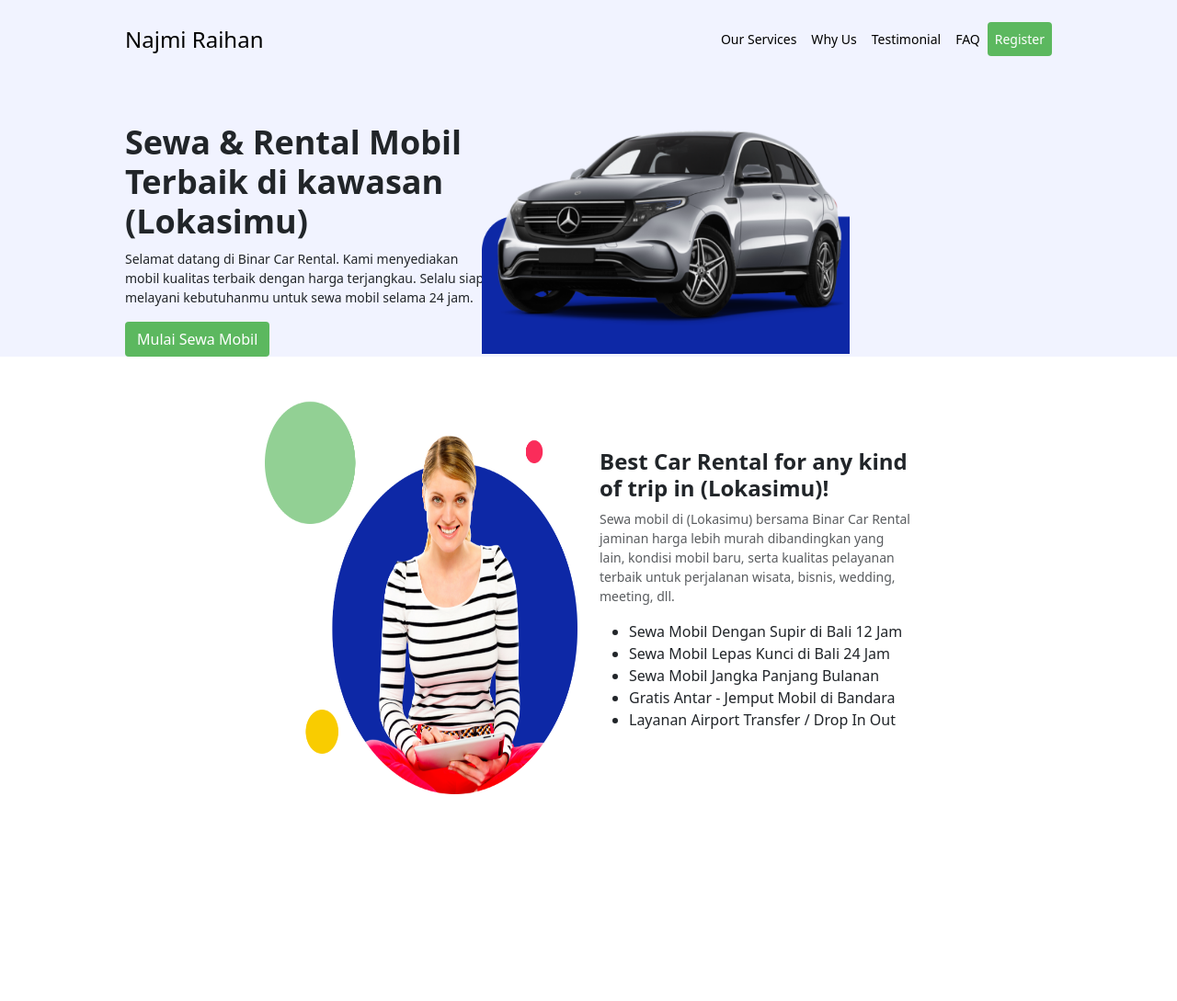
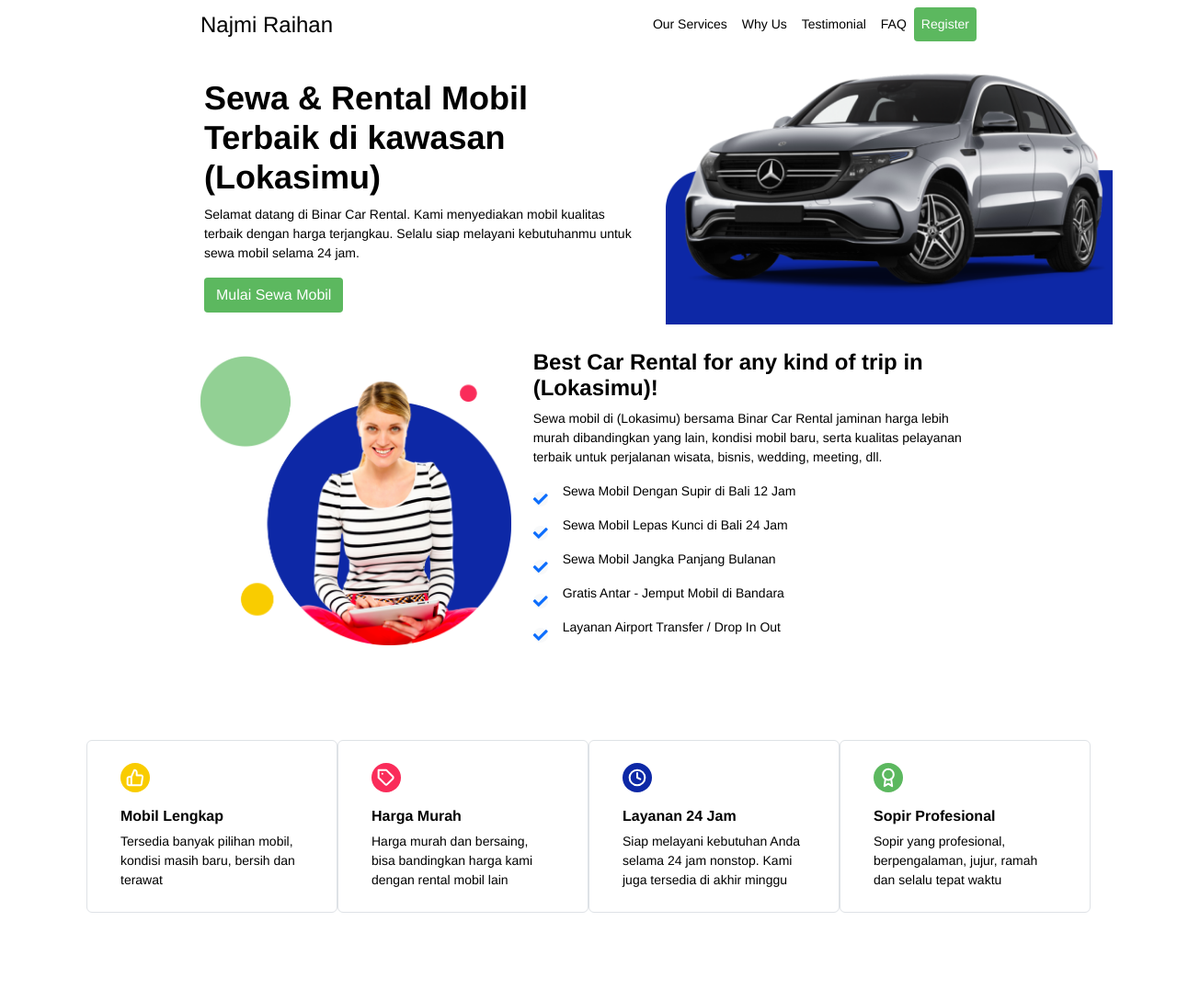
Before and after one commit to raihannajmi/24001183-km7-rai-website-ch1, a plain HTML site: page index.html in a window 1280 px wide. Shown: the whole page at 92% size. Before the commit the page ends 912 px from the top, so only its background shows below. Drawn offline with nearby package versions, Linux system fonts and the light colour scheme.

Commit message:
salah tadi

```diff
--- a/index.css
+++ b/index.css
@@ -1,3 +1,7 @@
+body {
+  font-family: Helvetica;
+  color: black;
+}
 .text-black {
   color: black;
 }
@@ -5,16 +9,22 @@
 .nav-link {
   color: black;
   font-size: 14px;
+  font-weight: 400;
 }
 
-.fb-1 {
+.font-description {
+  font-size: 14px;
+  font-weight: 300;
+}
+
+.custom-button {
+  color: white;
+  background-color: #5cb85f;
+}
+
+.display-7 {
   font-size: 36px;
   font-weight: 700;
-}
-
-.mw-768 {
-  width: 700px;
-  height: 400px;
 }
 
 .display-8 {
@@ -22,69 +32,41 @@
   font-weight: 700;
 }
 
-@media (min-width: 768px) {
-  .mw-768 {
-    width: 400px;
-    height: 250px;
+.px-md-hero {
+  padding-right: 0px;
 }
-  .px-10 {
-    padding-left: 10px;
-    padding-right: 10px;
+
+.font-why-us {
+  font-size: 16px;
+  font-weight: 700;
 }
+
+.col-12-section {
+  padding-left: 16px;
+  padding-right: 16px;
+  padding-top: 16px;
+  padding-bottom: 16px;
+}
+
+.col-12-image {
+  padding-left: 16px;
+  padding-right: 0px;
 }
 
 @media (min-width: 768px) {
-  .mw-md-450 {
-    width: 459px;
-    height: 428px;
-  }
-}
-
-.font-description {
-  font-size: 14px;
-  font-weight: 300;
-}
-
-.info-section {
-  width: 400px;
-}
-.container-fluid {
+  .navbar > .container {
+    margin-left: 136px;
+    margin-right: 136px;
     padding-left: 0px;
     padding-right: 0px;
   }
 
-.background-light-blue {
-  background-color: #f1f3ff;
-}
-
-.register {
-  color: white;
-  background-color: #5cb85f;
-}
-
-.px-10 {
-  padding-left: 136px;
-  padding-right: 136px;
-}
-
-.px-12 {
-  padding-left: 206px;
-  padding-right: 206px;
-}
-
-.py-12 {
-  padding-top: 206px;
-  padding-bottom: 206px;
-}
-
-.pl-10 {
+  .px-md-hero {
     padding-left: 136px;
   }
 
-.navbar-toggler .navbar-toggler-icon {
-  width: 24px;
-  height: 24px;
+  .container-services {
+    margin-left: 136px;
+    margin-right: 136px;
   }
-
-@media (max-width: 768px) {
 }
--- a/index.html
+++ b/index.html
@@ -10,32 +10,60 @@
       integrity="sha384-QWTKZyjpPEjISv5WaRU9OFeRpok6YctnYmDr5pNlyT2bRjXh0JMhjY6hW+ALEwIH"
       crossorigin="anonymous"
     />
+    <link
+      href="https://cdnjs.cloudflare.com/ajax/libs/font-awesome/5.10.0/css/all.min.css"
+      rel="stylesheet"
+    />
+    <link
+      href="https://cdn.jsdelivr.net/npm/bootstrap-icons@1.4.1/font/bootstrap-icons.css"
+      rel="stylesheet"
+    />
+    <script
+      src="https://cdn.jsdelivr.net/npm/bootstrap@5.3.3/dist/js/bootstrap.bundle.min.js"
+      integrity="sha384-YvpcrYf0tY3lHB60NNkmXc5s9fDVZLESaAA55NDzOxhy9GkcIdslK1eN7N6jIeHz"
+      crossorigin="anonymous"
+    ></script>
     <link rel="stylesheet" href="index.css" />
   </head>
   <body>
-    <div class="background-light-blue">
     <!-- Navbar -->
-      <nav
-        class="navbar navbar-expand-lg d-flex flex-row justify-content-between w-100 py-4 px-10"
-      >
-        <div class="container-fluid">
-          <div>
+    <div class="container">
+      <nav class="navbar navbar-expand-lg bg-white">
+        <div class="container">
+          <!-- Brand -->
           <a href="/" class="text-black text-decoration-none"
             ><span class="fs-4">Najmi Raihan</span></a
           >
-          </div>
+
+          <!-- Toggler -->
           <button
             class="navbar-toggler"
             type="button"
             data-bs-toggle="collapse"
-            data-bs-target="#navbarNav"
-            aria-controls="navbarNav"
+            data-bs-target="#navbarCollapse"
+            aria-controls="navbarCollapse"
             aria-expanded="false"
             aria-label="Toggle navigation"
           >
             <span class="navbar-toggler-icon"></span>
           </button>
-          <div class="collapse navbar-collapse" id="navbarNav">
+
+          <!-- Collapse -->
+          <div class="collapse navbar-collapse" id="navbarCollapse">
+            <!-- Toggler -->
+            <button
+              class="navbar-toggler"
+              type="button"
+              data-bs-toggle="collapse"
+              data-bs-target="#navbarCollapse"
+              aria-controls="navbarCollapse"
+              aria-expanded="false"
+              aria-label="Toggle navigation"
+            >
+              <i class="fe fe-x"></i>
+            </button>
+
+            <!-- Navigation -->
             <ul class="navbar-nav ms-auto">
               <li class="nav-items">
                 <a href="" class="nav-link">Our Services</a>
@@ -46,86 +74,190 @@
               </li>
               <li class="nav-items"><a href="" class="nav-link">FAQ</a></li>
               <li class="nav-items">
-                <a href="" class="nav-link register rounded-1">Register</a>
+                <a href="" class="nav-link custom-button rounded-1">Register</a>
               </li>
             </ul>
+
+            <!-- Button -->
           </div>
         </div>
       </nav>
 
-      <!-- Hero -->
-      <div class="mt-5 pl-10 row align-items-center">
-        <div class="info-section">
-          <div class="info-section">
-            <h1 class="fb-1">
+      <section class="pt-4 pt-md-3">
+        <div class="px-md-hero">
+          <div class="row align-items-center">
+            <div class="col-12 col-12-section col-md-6 order-md-1">
+              <!-- Heading -->
+              <h1 class="display-7 text-md-start">
                 Sewa & Rental Mobil Terbaik di kawasan (Lokasimu)
               </h1>
-            <p class="font-description">
+
+              <!-- Text -->
+              <p class="lead text-md-start font-description mb-6 mb-lg-8">
                 Selamat datang di Binar Car Rental. Kami menyediakan mobil
                 kualitas terbaik dengan harga terjangkau. Selalu siap melayani
                 kebutuhanmu untuk sewa mobil selama 24 jam.
               </p>
-          </div>
-          <div>
-            <button class="btn register rounded-1">Mulai Sewa Mobil</button>
+
+              <!-- Buttons -->
+              <div class="text-md-start">
+                <button class="btn custom-button rounded-1">
+                  Mulai Sewa Mobil
+                </button>
               </div>
             </div>
-        <div class="col-12 col-md-5 col-lg-6 order-md-2 px-0">
+            <div class="col-12 col-12-image col-md-6 order-md-2">
+              <!-- Image -->
               <img
                 src="public/assets/images/img_car.png"
-            alt="mobil"
-            class="mw-768 mb-6"
+                class="img-fluid mw-md-150 mw-lg-130 mb-6 mb-md-0"
+                alt="..."
               />
             </div>
           </div>
+          <!-- / .row -->
         </div>
+        <!-- / .container -->
+      </section>
 
       <!-- Our Service -->
-    <div class="container">
-      <div class="row align-items-center px-12 py-5">
-        <div class="col-12 col-md-5 col-lg-6 order-md-1">
+
+      <section class="services pt-4 pt-md-11">
+        <div class="container-services">
+          <div class="row align-items-center">
+            <div class="col-12 col-md-5 order-md-1">
+              <!-- Image -->
               <img
-            src="./public/assets/images/img_service.png"
-            alt=""
-            class="img-fluid mw-md-450"
+                src="public/assets/images/img_service.png"
+                class="img-fluid mw-md-150 mw-lg-130 mb-6 mb-md-0"
+                alt="..."
               />
             </div>
-        <div class="col-12 col-md-7 col-lg-6 order-md-2 top-0">
-          <!-- Heading -->
-          <h1 class="display-8 text-center text-md-start">
+            <div class="col-12 col-md-7 order-md-2">
+              <div>
+                <h1 class="display-8">
                   Best Car Rental for any kind of trip in (Lokasimu)!
                 </h1>
-
-          <!-- Text -->
-          <p
-            class="font-description text-center text-md-start text-body-secondary mb-6 mb-lg-8"
-          >
-            Sewa mobil di (Lokasimu) bersama Binar Car Rental jaminan harga
-            lebih murah dibandingkan yang lain, kondisi mobil baru, serta
-            kualitas pelayanan terbaik untuk perjalanan wisata, bisnis, wedding,
-            meeting, dll.
+                <p class="font-description">
+                  Sewa mobil di (Lokasimu) bersama Binar Car Rental jaminan
+                  harga lebih murah dibandingkan yang lain, kondisi mobil baru,
+                  serta kualitas pelayanan terbaik untuk perjalanan wisata,
+                  bisnis, wedding, meeting, dll.
                 </p>
-
-          <ul>
-            <li>Sewa Mobil Dengan Supir di Bali 12 Jam</li>
-            <li>Sewa Mobil Lepas Kunci di Bali 24 Jam</li>
-            <li>Sewa Mobil Jangka Panjang Bulanan</li>
-            <li>Gratis Antar - Jemput Mobil di Bandara</li>
-            <li>Layanan Airport Transfer / Drop In Out</li>
-          </ul>
+                <div class="d-flex align-items-center">
+                  <i
+                    class="fa fa-check bg-light text-primary btn-sm-square rounded-circle me-3 fw-bold"
+                  ></i>
+                  <p class="font-description">
+                    Sewa Mobil Dengan Supir di Bali 12 Jam
+                  </p>
+                </div>
+                <div class="d-flex align-items-center">
+                  <i
+                    class="fa fa-check bg-light text-primary btn-sm-square rounded-circle me-3 fw-bold"
+                  ></i>
+                  <p class="font-description">
+                    Sewa Mobil Lepas Kunci di Bali 24 Jam
+                  </p>
+                </div>
+                <div class="d-flex align-items-center">
+                  <i
+                    class="fa fa-check bg-light text-primary btn-sm-square rounded-circle me-3 fw-bold"
+                  ></i>
+                  <p class="font-description">
+                    Sewa Mobil Jangka Panjang Bulanan
+                  </p>
+                </div>
+                <div class="d-flex align-items-center">
+                  <i
+                    class="fa fa-check bg-light text-primary btn-sm-square rounded-circle me-3 fw-bold"
+                  ></i>
+                  <p class="font-description">
+                    Gratis Antar - Jemput Mobil di Bandara
+                  </p>
+                </div>
+                <div class="d-flex align-items-center">
+                  <i
+                    class="fa fa-check bg-light text-primary btn-sm-square rounded-circle me-3 fw-bold"
+                  ></i>
+                  <p class="font-description">
+                    Layanan Airport Transfer / Drop In Out
+                  </p>
                 </div>
               </div>
             </div>
+          </div>
+          <!-- / .row -->
+        </div>
+        <!-- / .container -->
+      </section>
 
-    <!-- Why Us -->
-    <!-- Testimony -->
-    <!-- CTA Banner -->
-    <!-- FAQ -->
-    <!-- Footer -->
-    <script
-      src="https://cdn.jsdelivr.net/npm/bootstrap@5.3.3/dist/js/bootstrap.bundle.min.js"
-      integrity="sha384-YvpcrYf0tY3lHB60NNkmXc5s9fDVZLESaAA55NDzOxhy9GkcIdslK1eN7N6jIeHz"
-      crossorigin="anonymous"
-    ></script>
+      <div class="container-fluid featurs py-5">
+        <div class="container py-5">
+          <div class="row g-4">
+            <div class="col-md-6 col-lg-3 border rounded">
+              <div class="featurs-item rounded p-4">
+                <div class="pb-3">
+                  <img src="./public/assets/icons/icon_complete.svg" alt="" />
+                </div>
+                <div class="featurs-content">
+                  <h5 class="font-why-us">Mobil Lengkap</h5>
+                  <p class="mb-0 font-description">
+                    Tersedia banyak pilihan mobil, kondisi masih baru, bersih
+                    dan terawat
+                  </p>
+                </div>
+              </div>
+            </div>
+            <div class="col-md-6 col-lg-3 border rounded">
+              <div class="featurs-item rounded p-4">
+                <div class="pb-3">
+                  <img src="./public/assets/icons/icon_price.svg" alt="" />
+                </div>
+                <div class="featurs-content">
+                  <h5 class="font-why-us">Harga Murah</h5>
+                  <p class="mb-0 font-description">
+                    Harga murah dan bersaing, bisa bandingkan harga kami dengan
+                    rental mobil lain
+                  </p>
+                </div>
+              </div>
+            </div>
+            <div class="col-md-6 col-lg-3 border rounded">
+              <div class="featurs-item rounded p-4">
+                <div class="pb-3">
+                  <img src="./public/assets/icons/icon_24hrs.svg" alt="" />
+                </div>
+                <div class="featurs-content">
+                  <h5 class="font-why-us">Layanan 24 Jam</h5>
+                  <p class="mb-0 font-description">
+                    Siap melayani kebutuhan Anda selama 24 jam nonstop. Kami
+                    juga tersedia di akhir minggu
+                  </p>
+                </div>
+              </div>
+            </div>
+            <div class="col-md-6 col-lg-3 border rounded">
+              <div class="featurs-item rounded p-4">
+                <div class="pb-3">
+                  <img
+                    src="./public/assets/icons/icon_professional.svg"
+                    alt=""
+                  />
+                </div>
+                <div class="featurs-content">
+                  <h5 class="font-why-us">Sopir Profesional</h5>
+                  <p class="mb-0 font-description">
+                    Sopir yang profesional, berpengalaman, jujur, ramah dan
+                    selalu tepat waktu
+                  </p>
+                </div>
+              </div>
+            </div>
+          </div>
+        </div>
+      </div>
+      <!-- CAROUSEL -->
+    </div>
   </body>
 </html>
```
Lines whose indentation alone changed are shown as unchanged.
